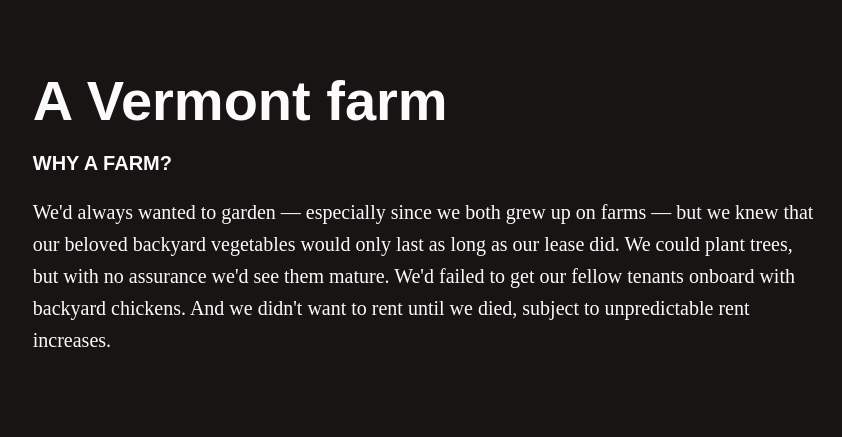
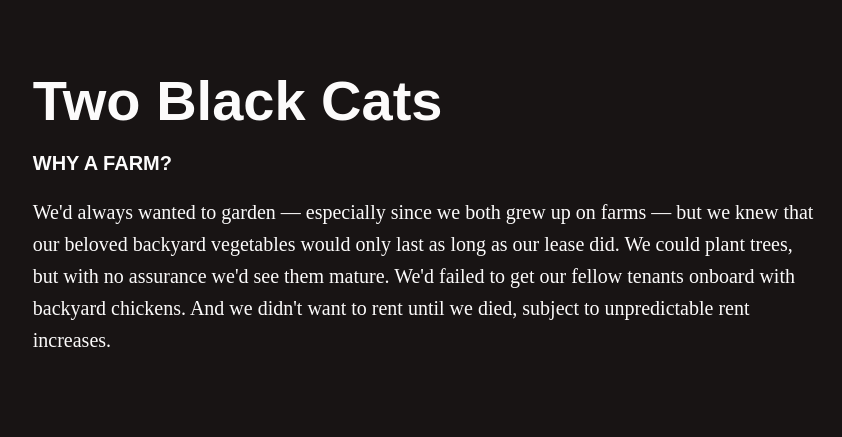
Before and after one commit to kromreig/two-black-cats, a plain HTML site: page index.html in a window 1280 px wide. Shown: the top 437 px of the page, without its empty margins (216-1058 px from the left). Drawn offline with nearby package versions, Linux system fonts and the light colour scheme; a web font is replaced by a local one.

Commit message:
Update index.html

```diff
--- a/index.html
+++ b/index.html
@@ -23,7 +23,7 @@
     <div class="container"><!-- start of the main container-->
         <div class="row justify-content-center"><!-- headline and intro -->
             <div class="col-md-10 ">
-                <h1 class="headline super-font">A Vermont farm</h1>
+                <h1 class="headline super-font">Two Black Cats</h1>
             </div>
         </div>
         <div class="row justify-content-center"> <!-- this is the subhead for the stories -->
```
